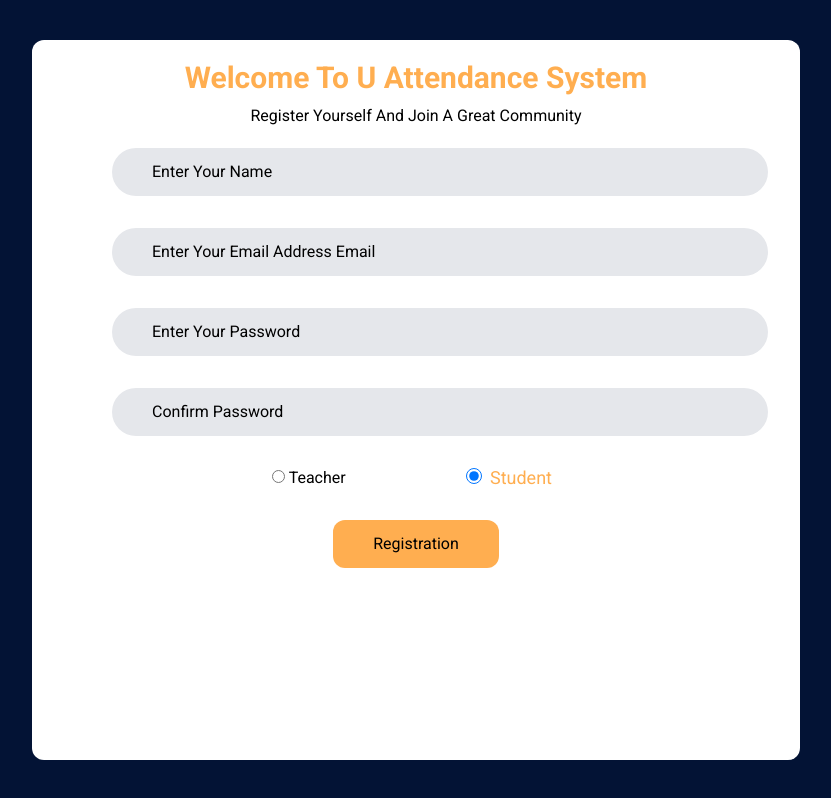
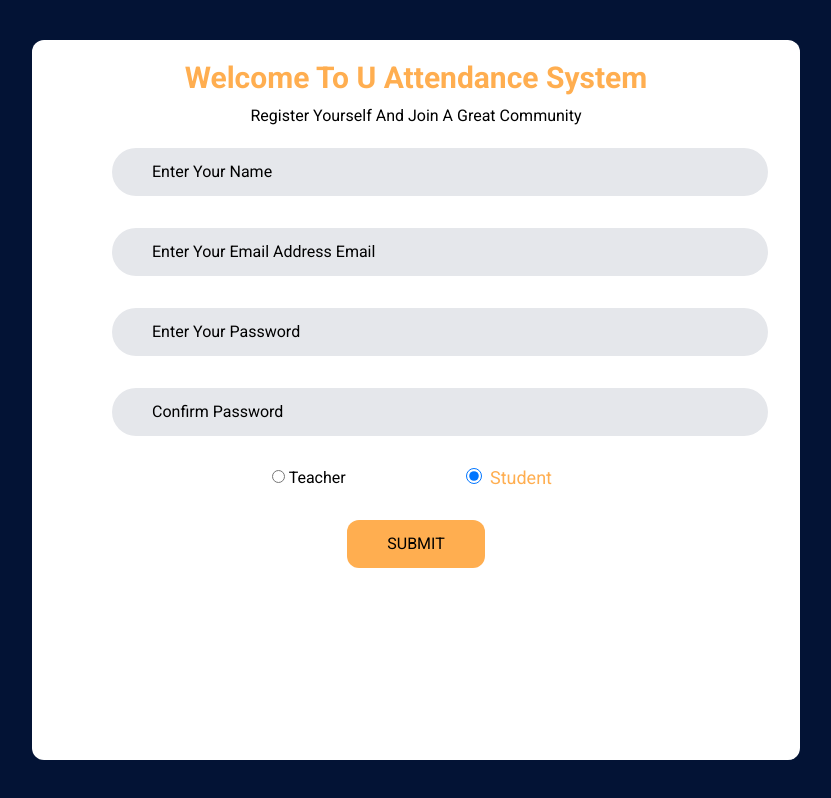
Before and after one commit to ubai-d/Attendance-Management-System, a Next.js app: page /Signup in a window 1280 px wide. Shown: the whole page, without its empty margins (224-1055 px from the left). Built offline with nearby package versions, Linux system fonts and the light colour scheme.

Commit message:
Signup Loader Done

```diff
--- a/app/Signup/page.tsx
+++ b/app/Signup/page.tsx
@@ -3,7 +3,7 @@ import React, { useState } from "react";
 import { Toaster, toast } from "react-hot-toast";
 import { useFormik } from "formik";
 import { signUpSchema } from "@/lib/schemas/form";
-
+import Loader from "@/components/loader";
 const SignUp = () => {
   const initialValues = {
     name: "",
@@ -15,6 +15,7 @@ const SignUp = () => {
   const [checked, setchecked] = useState(true);
   const [role, setrole] = useState("Student");
   const [error, seterror] = useState("User With This Email Already exist");
+  const [loading , setloading] = useState(false)
 
   const { values, handleBlur, handleChange, handleSubmit, errors, touched } =
     useFormik({
@@ -24,6 +25,7 @@ const SignUp = () => {
       validateOnBlur: false,
 
       onSubmit: async (values, action) => {
+        setloading(true)
         try {
           const response = await fetch("/api/v1/signup", {
             method: "POST",
@@ -42,11 +44,13 @@ const SignUp = () => {
             throw new Error(data.message);
           }
           action.resetForm();
+          setloading(false)
         } catch (err: any) {
         toast.error(error,{
         duration: 4000,
         })
       }
+      setloading(false)
       },
     });
 
@@ -169,7 +173,7 @@ const SignUp = () => {
           </div>
           <div className="flex justify-center items-center mt-7">
             <button className="bg-sub px-10 py-3 rounded-xl" type="submit">
-              Registration
+            {loading ? <Loader width="w-4" height="h-4" /> : "SUBMIT"}
             </button>
           </div>
           {}
--- /dev/null
+++ b/components/loader/index.tsx
@@ -0,0 +1,20 @@
+export default function Loader({
+    width,
+    height,
+  }: {
+    width: string;
+    height: string;
+  }) {
+    return (
+      <div className="flex items-center justify-center">
+        <div
+          className={`inline-block ${height} ${width} animate-spin rounded-full border-4 border-solid border-current border-r-transparent align-[-0.125em] motion-reduce:animate-[spin_1.5s_linear_infinite]`}
+          role="status"
+        >
+          <span className="!absolute !-m-px !h-px !w-px !overflow-hidden !whitespace-nowrap !border-0 !p-0 ![clip:rect(0,0,0,0)]">
+            Loading...
+          </span>
+        </div>
+      </div>
+    );
+  }
```
